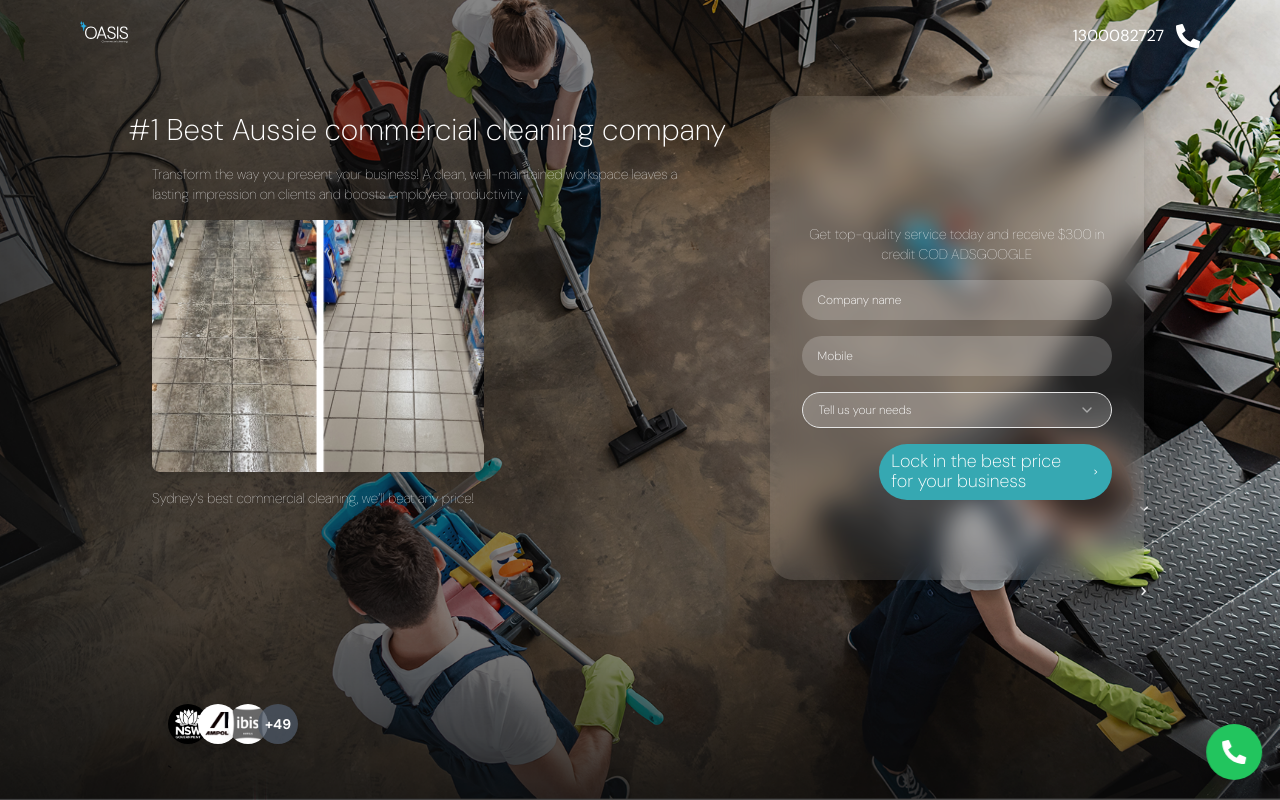
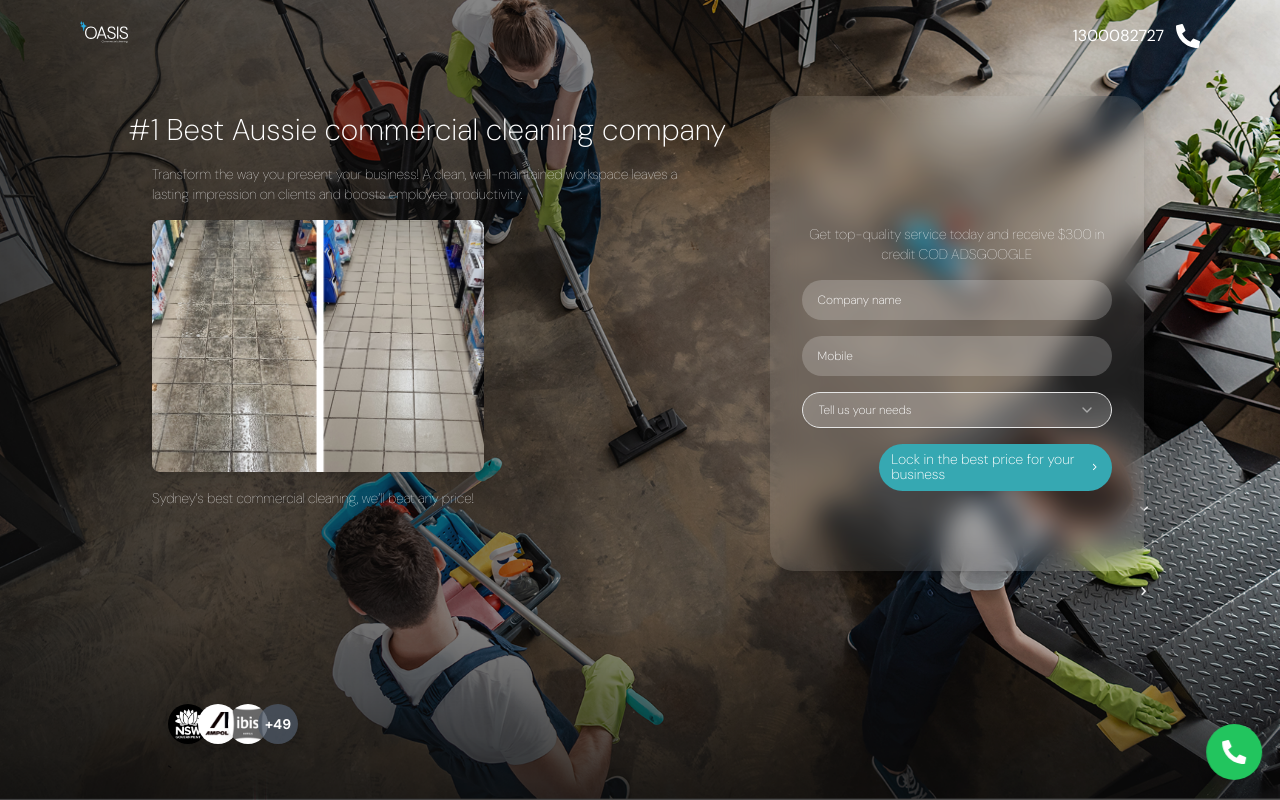
Before and after one commit to DARSOAD/landing, a Next.js app: page / in a window 1280 px wide. Shown: the top 800 px of the page. Built offline with nearby package versions, Linux system fonts and the light colour scheme.

Commit message:
Arreglo tamaño de letra del boton

```diff
--- a/app/globals.css
+++ b/app/globals.css
@@ -50,8 +50,9 @@ focus:ring-[#888f90]
 
 .button-normal{
   @apply
-  text-left px-3 py-2 rounded-full text-white text-lg font-extralight transition flex items-center justify-center font-sans leading-[1.1]
+  text-left px-3 py-2 rounded-full text-white text-sm font-extralight transition flex items-center justify-center font-sans leading-[1.1]
   2xl:py-4
+  2xl:text-lg
 }
 
 .p-experience{
```
